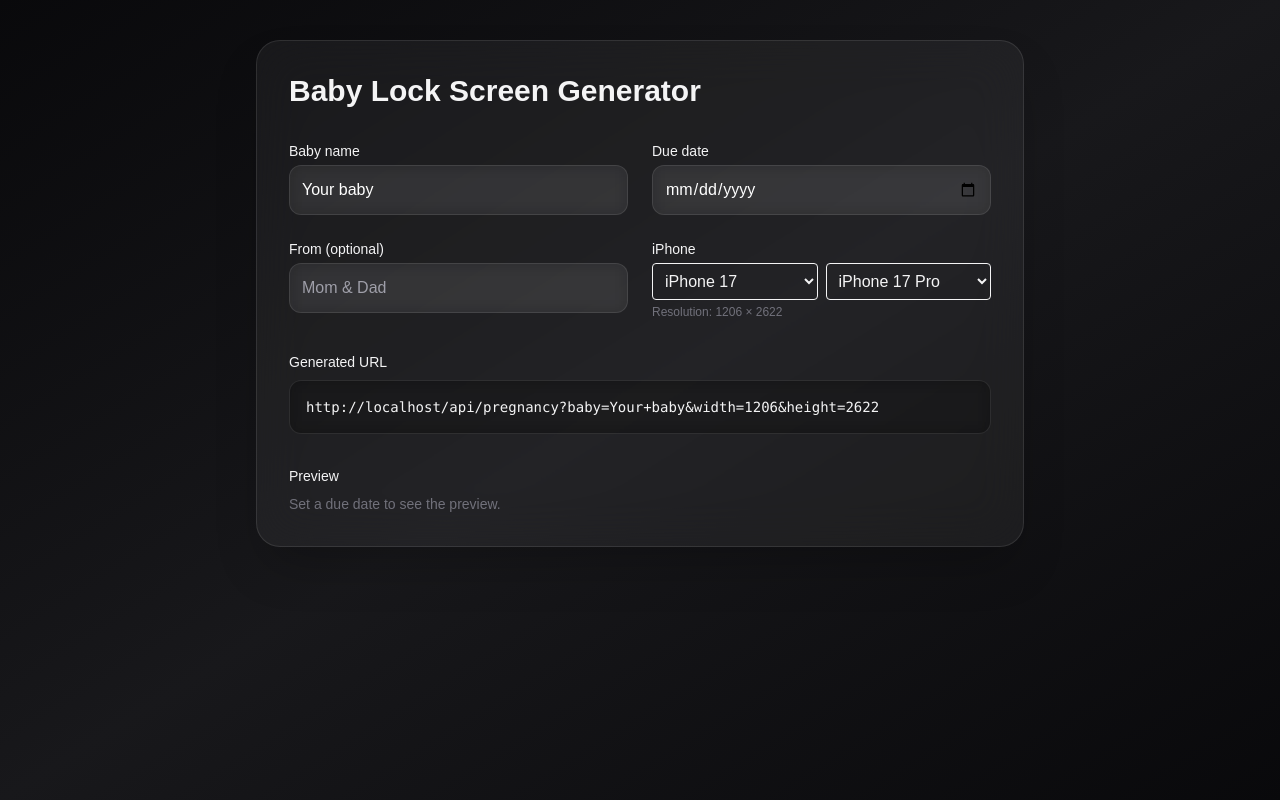
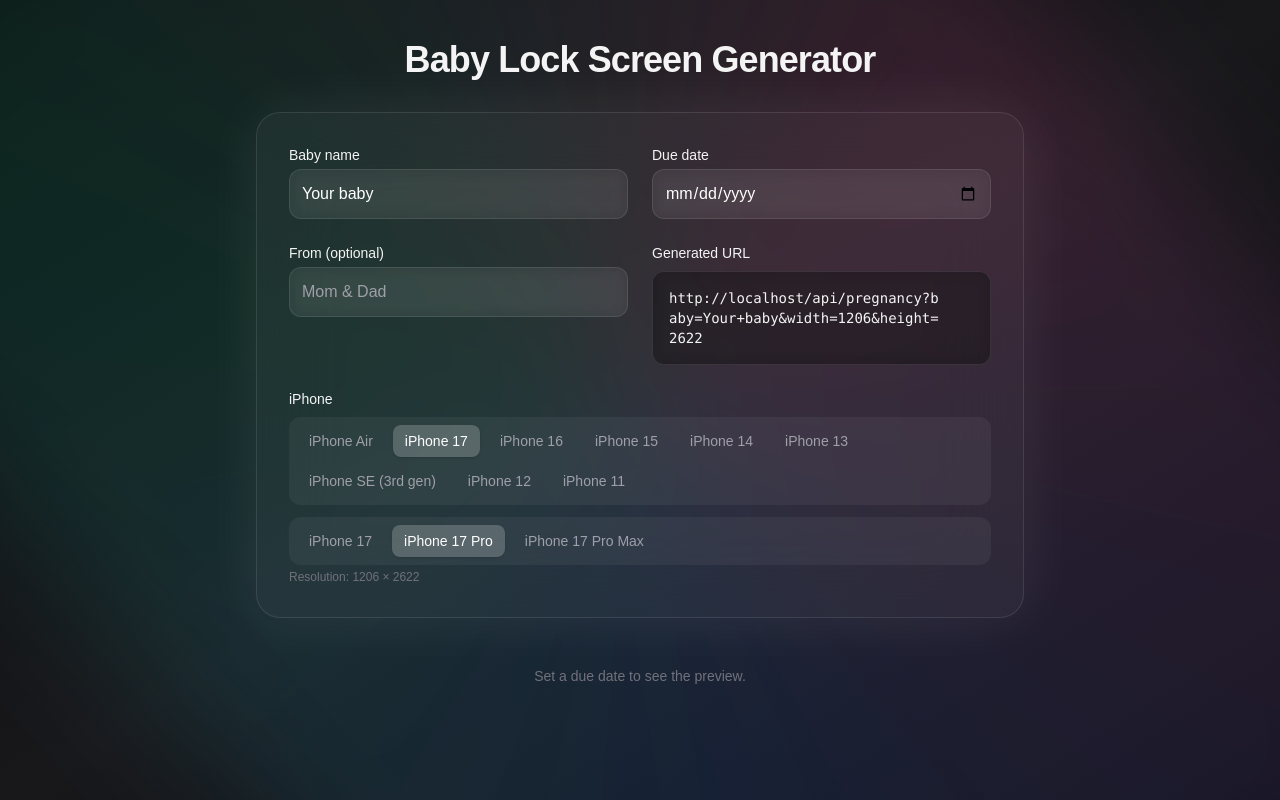
Before and after one commit to joaorato/baby-lockscreen, a Next.js app: page / in a window 1280 px wide. Built offline with nearby package versions, Linux system fonts and the light colour scheme.

Commit message:
prettifying the landing page

```diff
--- a/app/page.tsx
+++ b/app/page.tsx
@@ -83,17 +83,20 @@ export default function Home() {
   }
 
   return (
-    <div className="min-h-screen bg-gradient-to-br from-zinc-950 via-zinc-900 to-zinc-950 p-10 text-zinc-100">
-      <div className="mx-auto max-w-3xl space-y-8 rounded-3xl border border-white/10 bg-white/5 p-8 shadow-2xl backdrop-blur-xl">
-        <h1 className="text-3xl font-semibold">Baby Lock Screen Generator</h1>
+    <div className="relative min-h-screen overflow-hidden bg-gradient-to-br from-zinc-950 via-zinc-900 to-zinc-950 p-10 text-zinc-100">
+      <h1 className="relative z-10 mb-8 text-center text-4xl font-semibold tracking-tight">
+        Baby Lock Screen Generator
+      </h1>
+      <div className="pointer-events-none absolute -inset-40 animate-[spin_40s_linear_infinite] bg-[conic-gradient(from_0deg_at_50%_50%,rgba(236,72,153,0.15),rgba(59,130,246,0.15),rgba(16,185,129,0.15),rgba(236,72,153,0.15))] blur-3xl"></div>
+      <div className="relative mx-auto max-w-3xl space-y-8 rounded-3xl border border-white/10 bg-white/5 p-8 shadow-[0_0_60px_rgba(255,255,255,0.08)] backdrop-blur-2xl">
 
-        <div className="grid grid-cols-1 gap-6 sm:grid-cols-2">
+        <div className="grid grid-cols-1 gap-6 sm:grid-cols-2 auto-rows-min">
           <div>
             <label className="block text-sm font-medium">Baby name</label>
             <input
               value={baby}
               onChange={(e) => setBaby(e.target.value)}
-              className="mt-1 w-full rounded-xl border border-white/10 bg-white/5 p-3 text-white placeholder-zinc-400 backdrop-blur"
+              className="mt-1 w-full rounded-xl border border-white/10 bg-white/5 p-3 text-white placeholder-zinc-400 backdrop-blur focus:outline-none focus:ring-2 focus:ring-pink-500/40"
               placeholder="Ratinho"
             />
           </div>
@@ -104,65 +107,21 @@ export default function Home() {
               type="date"
               value={dueDate}
               onChange={(e) => setDueDate(e.target.value)}
-              className="mt-1 w-full rounded-xl border border-white/10 bg-white/5 p-3 text-white placeholder-zinc-400 backdrop-blur"
+              className="mt-1 w-full rounded-xl border border-white/10 bg-white/5 p-3 text-white placeholder-zinc-400 backdrop-blur focus:outline-none focus:ring-2 focus:ring-pink-500/40"
             />
           </div>
 
-          <div>
+          <div className="sm:col-span-1">
             <label className="block text-sm font-medium">From (optional)</label>
             <input
               value={from}
               onChange={(e) => setFrom(e.target.value)}
-              className="mt-1 w-full rounded-xl border border-white/10 bg-white/5 p-3 text-white placeholder-zinc-400 backdrop-blur"
+              className="mt-1 w-full rounded-xl border border-white/10 bg-white/5 p-3 text-white placeholder-zinc-400 backdrop-blur focus:outline-none focus:ring-2 focus:ring-pink-500/40"
               placeholder="Mom & Dad"
             />
           </div>
 
-          <div>
-            <label className="block text-sm font-medium">iPhone</label>
-
-            <div className="mt-1 grid grid-cols-2 gap-2">
-              <select
-                value={series}
-                onChange={(e) => {
-                  const s = e.target.value as keyof typeof IPHONE_MODELS;
-                  setSeries(s);
-                  const firstModel = Object.keys(IPHONE_MODELS[s])[0] as any;
-                  setModel(firstModel);
-                }}
-                className="w-full rounded border p-2"
-              >
-                {Object.keys(IPHONE_MODELS).map((s) => (
-                  <option key={s} value={s}>
-                    {s}
-                  </option>
-                ))}
-              </select>
-
-              <select
-                value={model}
-                onChange={(e) =>
-                  setModel(
-                    e.target.value as keyof (typeof IPHONE_MODELS)[typeof series]
-                  )
-                }
-                className="w-full rounded border p-2"
-              >
-                {Object.keys(IPHONE_MODELS[series]).map((m) => (
-                  <option key={m} value={m}>
-                    {m}
-                  </option>
-                ))}
-              </select>
-            </div>
-
-            <p className="mt-1 text-xs text-zinc-500">
-              Resolution: {width} × {height}
-            </p>
-          </div>
-        </div>
-
-        <div>
+          <div className="sm:col-span-1 sm:col-start-2">
             <label className="block text-sm font-medium">Generated URL</label>
             <div className="mt-2 relative group">
               <code className="block w-full break-all rounded-xl border border-white/10 bg-black/40 p-4 pr-12 text-sm text-zinc-100 backdrop-blur">
@@ -178,13 +137,63 @@ export default function Home() {
             </div>
           </div>
 
-        <div>
-          <label className="block text-sm font-medium mb-2">Preview</label>
+          <div className="sm:col-span-2">
+            <label className="block text-sm font-medium">iPhone</label>
+
+            <div className="mt-2 space-y-3">
+              <div className="flex flex-wrap gap-2 rounded-xl bg-white/5 p-2">
+                {Object.keys(IPHONE_MODELS).map((s) => (
+                  <button
+                    key={s}
+                    onClick={() => {
+                      const ss = s as keyof typeof IPHONE_MODELS;
+                      setSeries(ss);
+                      const firstModel = Object.keys(IPHONE_MODELS[ss])[0] as any;
+                      setModel(firstModel);
+                    }}
+                    className={`rounded-lg px-3 py-1.5 text-sm ${
+                      s === series
+                        ? "bg-white/20 text-white shadow"
+                        : "text-zinc-400 hover:bg-white/10"
+                    }`}
+                  >
+                    {s}
+                  </button>
+                ))}
+              </div>
+
+              <div className="flex flex-wrap gap-2 rounded-xl bg-white/5 p-2">
+                {Object.keys(IPHONE_MODELS[series]).map((m) => (
+                  <button
+                    key={m}
+                    onClick={() =>
+                      setModel(m as keyof (typeof IPHONE_MODELS)[typeof series])
+                    }
+                    className={`rounded-lg px-3 py-1.5 text-sm ${
+                      m === model
+                        ? "bg-white/20 text-white shadow"
+                        : "text-zinc-400 hover:bg-white/10"
+                    }`}
+                  >
+                    {m}
+                  </button>
+                ))}
+              </div>
+            </div>
+
+            <p className="mt-1 text-xs text-zinc-500">
+              Resolution: {width} × {height}
+            </p>
+          </div>
+        </div>
+      </div>
+
+      <div className="relative z-10 mt-12 flex justify-center">
         {dueDate ? (
           <img
             src={relativeUrl}
             alt="Preview"
-              className="w-full max-w-md rounded-2xl border border-white/10 shadow-2xl"
+            className="w-full max-w-sm rounded-3xl border border-white/10 shadow-[0_0_60px_rgba(236,72,153,0.35)]"
           />
         ) : (
           <p className="text-sm text-zinc-500">
@@ -193,6 +202,5 @@ export default function Home() {
         )}
       </div>
     </div>
-    </div>
   );
 }
```
Lines whose indentation alone changed are shown as unchanged.
